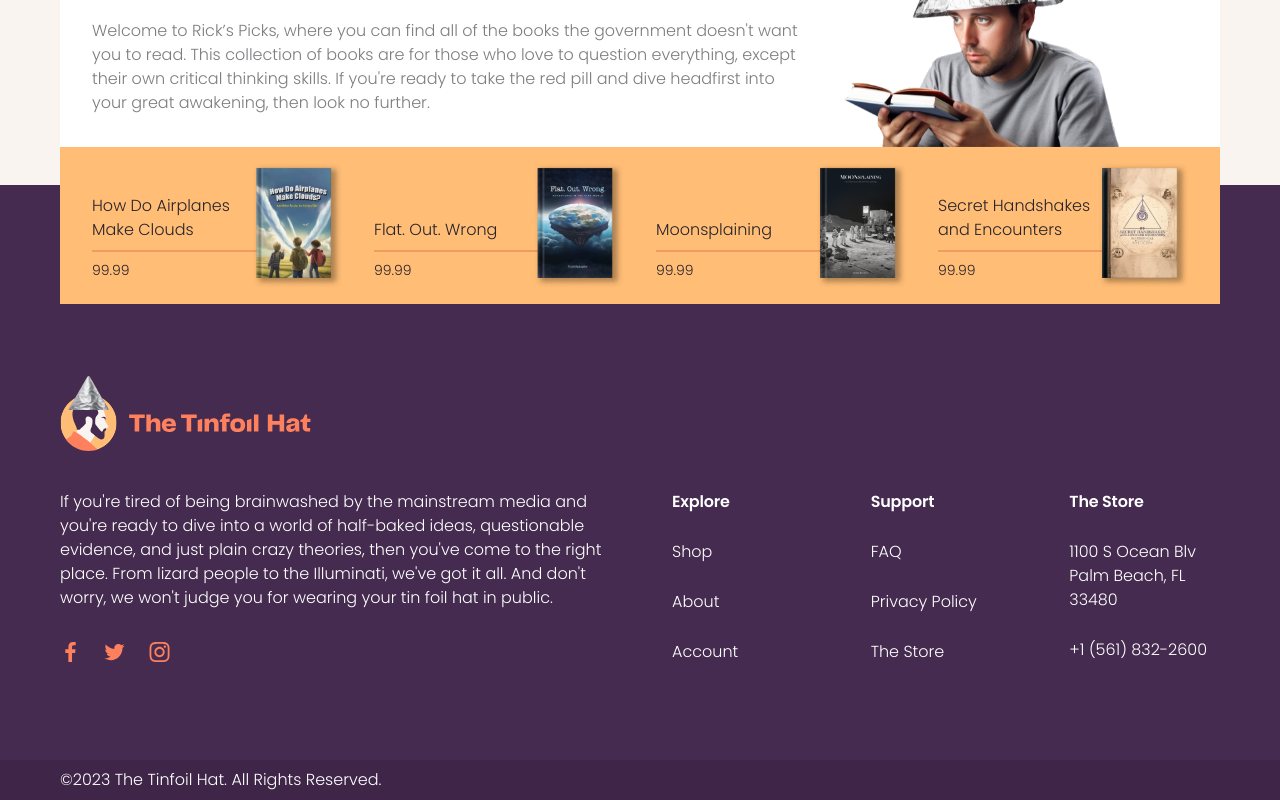
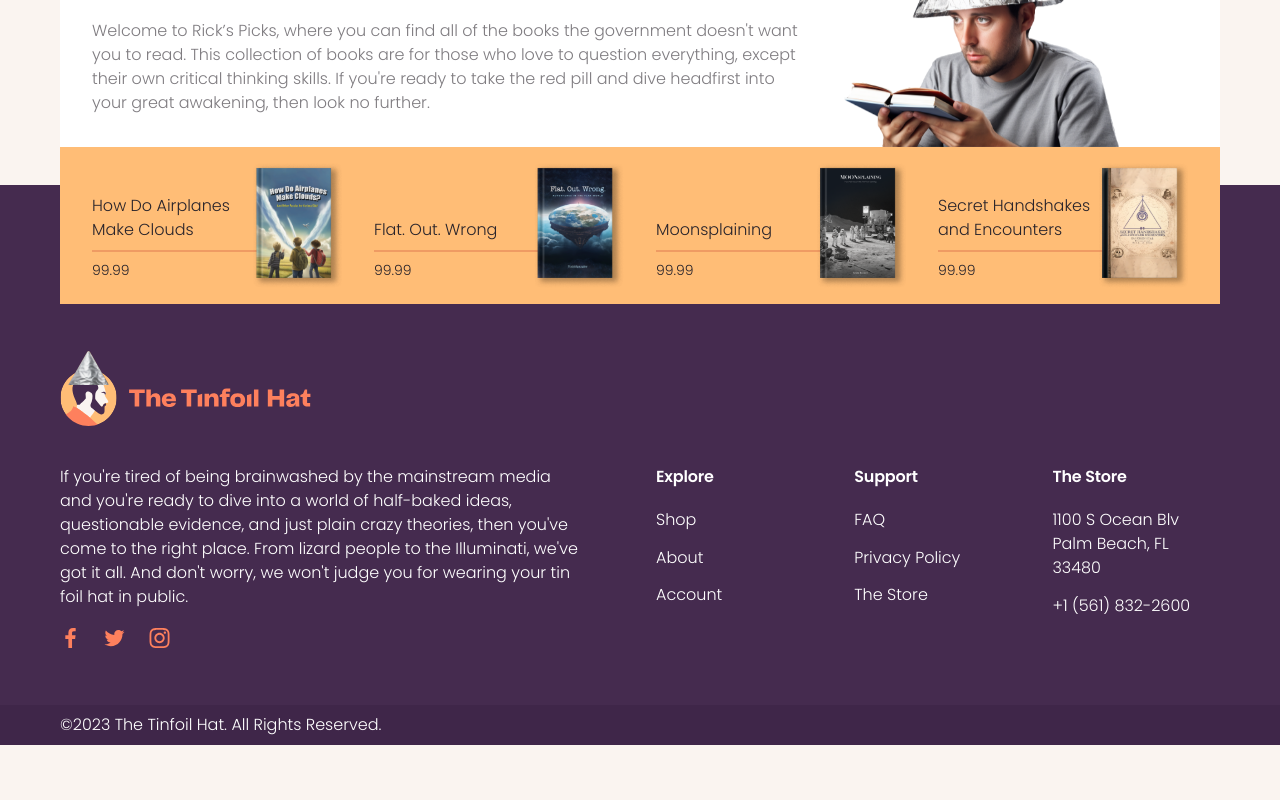
Before and after one commit to megan-livefront/Minnebar2023, a Next.js app: page / in a window 1280 px wide. Shown: the part 1580-2380 px from the top of the page. After the commit the page ends 2325 px from the top, so only its background shows below. Built offline with nearby package versions, Linux system fonts and the light colour scheme.

Commit message:
spacing fixes in footer

```diff
--- a/src/components/infrastructure/Footer/index.module.scss
+++ b/src/components/infrastructure/Footer/index.module.scss
@@ -3,12 +3,16 @@
 .container {
   background-color: $colorPrimary500;
   color: $colorGray00;
-  padding: rem(56px) 0 0;
+  padding: spaceL() 0 spaceXl();
 }
 
 .content {
-  padding-bottom: rem(48px);
   flex-direction: column;
+  gap: spaceXl();
+
+  @include tabletAndUp {
+    flex-direction: row;
+  }
 }
 
 .logoWrapper {
@@ -18,10 +22,10 @@
 .textAndSocial {
   display: flex;
   flex-direction: column;
-}
-
-.marketingBody {
-  margin-bottom: rem(32px);
+  gap: spaceM();
+  padding-right: spaceS();
+  flex-basis: 40%;
+  flex-grow: 1;
 }
 
 .socialWrapper {
@@ -32,17 +36,32 @@
 .linkWrapper {
   display: flex;
   flex-direction: column;
-  gap: rem(32px);
+  gap: spaceXl();
 
-  .linkCategory {
-    display: flex;
-    flex-direction: column;
-    gap: rem(12px);
+  @include tabletAndUp {
+    flex-direction: row;
+    gap: spaceL();
+  }
+}
+
+.linkCategoryBlock {
+  display: flex;
+  flex-direction: column;
+  gap: spaceM();
+
+  h3 {
+    color: $colorGray00;
   }
 
-  .linkCategoryHeading {
-    color: $colorGray00;
+  @include tabletAndUp {
+    width: 30%;
   }
+}
+
+.categoryLinks {
+  display: flex;
+  flex-direction: column;
+  gap: spaceS();
 
   a {
     color: $colorGray00;
@@ -54,38 +73,3 @@
   background-color: $colorPrimary600;
   color: $colorGray00;
 }
-
-@include tabletAndUp {
-  .content {
-    flex-direction: row;
-    padding-bottom: rem(96px);
-  }
-
-  .marketingBody {
-    margin-bottom: rem(48px);
-  }
-
-  .linkWrapper {
-    flex-direction: row;
-    gap: unset;
-
-    .linkCategory {
-      gap: rem(26px);
-      width: 30%;
-    }
-  }
-}
-
-@include desktopAndUp {
-  .marketingBody {
-    margin-bottom: rem(32px);
-  }
-
-  .linkWrapper {
-    gap: rem(32px);
-
-    .linkCategory {
-      margin-left: rem(16px);
-    }
-  }
-}
--- a/src/components/infrastructure/Footer/index.tsx
+++ b/src/components/infrastructure/Footer/index.tsx
@@ -26,27 +26,23 @@ const Footer: React.FunctionComponent = () => {
             className={`${styles.textAndSocial} col-6-lg col-12-md col-2-sm`}
           >
             <div className={styles.marketingBody}>{marketingBody}</div>
-            <div className="desktop-and-up">
-              {socialSection}
-            </div>
+            <div className="desktop-and-up">{socialSection}</div>
           </div>
           <div className={`${styles.linkWrapper} col-6-lg col-12-md col-2-sm`}>
             {linkCategories.map((category, index) => (
-              <div className={styles.linkCategory}>
-                <div className={`${styles.linkCategoryHeading} subheading3`}>
-                  {category.title}
+              <div className={styles.linkCategoryBlock}>
+                <h3 className="subheading3">{category.title}</h3>
+                <div className={styles.categoryLinks}>
+                  {category.links.map((link) => (
+                    <a className={styles.link} href={link.href}>
+                      {link.text}
+                    </a>
+                  ))}
                 </div>
-                {category.links.map((link) => (
-                  <a className={styles.link} href={link.href}>
-                    {link.text}
-                  </a>
-                ))}
-                {index === linkCategories.length - 1 && (
-                  <div className="tablet-and-down">{socialSection}</div>
-                )}
               </div>
             ))}
           </div>
+          <div className="tablet-and-down">{socialSection}</div>
         </div>
       </div>
       <div className={`${styles.copyRight} row-container`}>
```
